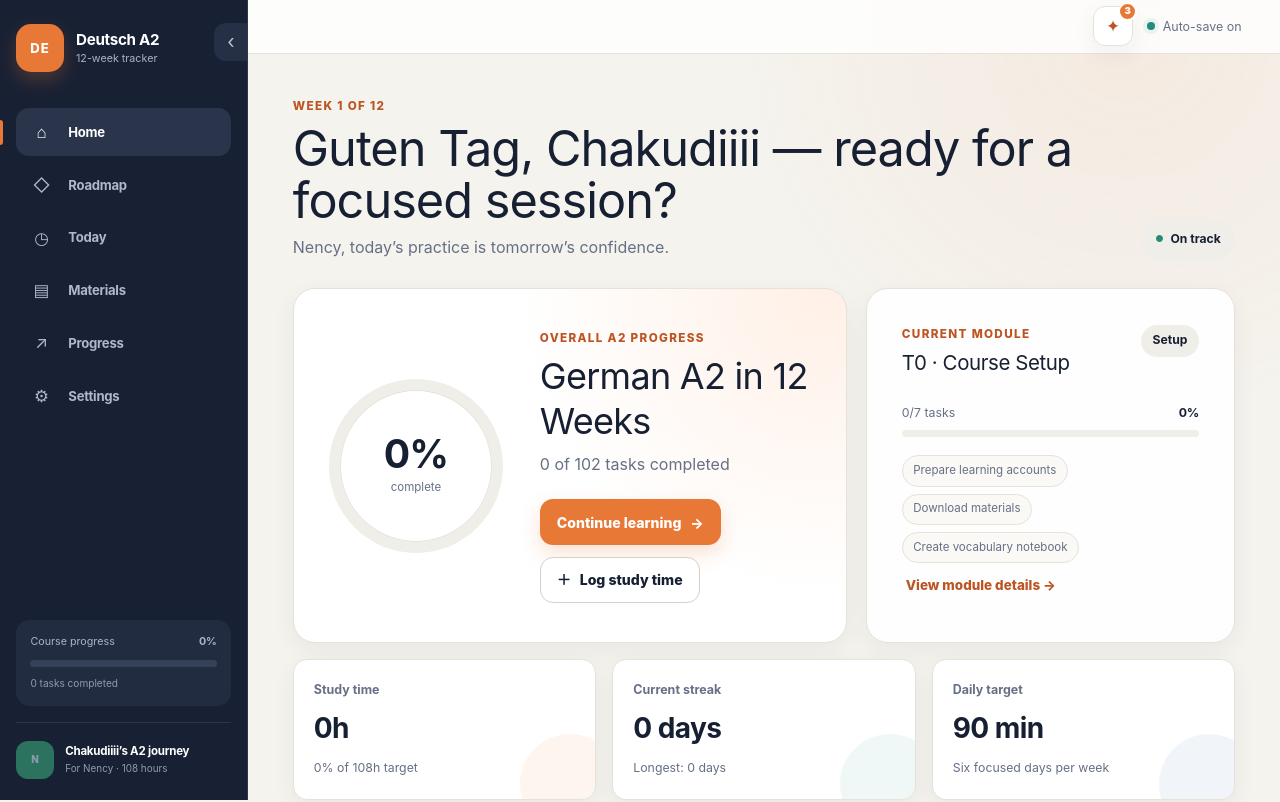
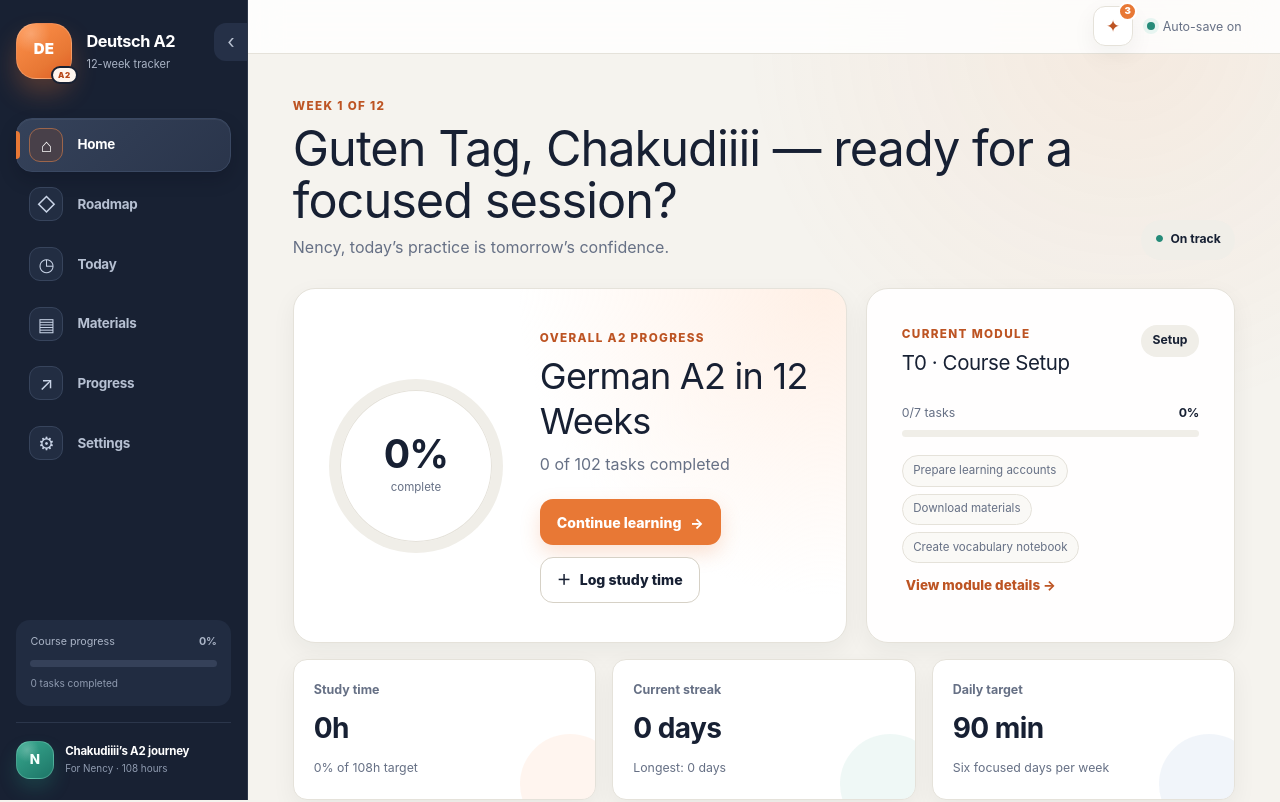
Before and after one commit to Kenil-Sutariya/german-a2, a Next.js app: page / in a window 1280 px wide. Shown: the top 802 px of the page. Built offline with nearby package versions, Linux system fonts and the light colour scheme.

Commit message:
Polish desktop navigation

```diff
--- a/app/GermanTrackerApp.tsx
+++ b/app/GermanTrackerApp.tsx
@@ -1741,7 +1741,10 @@ export function GermanTrackerApp() {
     <div className={`app-shell ${sidebarCollapsed ? "sidebar-collapsed" : ""}`}>
       <aside className="sidebar" aria-label="Primary navigation">
         <div className="brand">
-          <div className="brand-mark">DE</div>
+          <div className="brand-mark" aria-label="Deutsch A2">
+            <span>DE</span>
+            <small>A2</small>
+          </div>
           <div className="brand-copy">
             <strong>Deutsch A2</strong>
             <span>12-week tracker</span>
--- a/app/globals.css
+++ b/app/globals.css
@@ -2457,9 +2457,45 @@ select {
 
   .brand {
     display: flex;
-    min-height: 56px;
+    min-height: 62px;
     align-items: center;
-    gap: 0.75rem;
+    gap: 0.9rem;
+  }
+
+  .sidebar .brand-mark {
+    position: relative;
+    width: 56px;
+    height: 56px;
+    flex: 0 0 56px;
+    overflow: visible;
+    border: 1px solid color-mix(in srgb, white 18%, transparent);
+    border-radius: 20px;
+    background:
+      radial-gradient(circle at 26% 18%, rgba(255, 255, 255, 0.23), transparent 32%),
+      linear-gradient(145deg, #ff914b, var(--orange) 66%, #df5c24);
+    box-shadow: 0 14px 24px color-mix(in srgb, var(--orange) 28%, transparent);
+    letter-spacing: 0.02em;
+  }
+
+  .sidebar .brand-mark > span {
+    transform: translateY(-2px);
+    font-size: 0.94rem;
+    font-weight: 900;
+  }
+
+  .sidebar .brand-mark small {
+    position: absolute;
+    right: -7px;
+    bottom: -6px;
+    padding: 0.18rem 0.32rem;
+    border: 2px solid #182133;
+    border-radius: 999px;
+    background: #fff6ee;
+    color: #b84819;
+    font-size: 0.5rem;
+    font-weight: 900;
+    letter-spacing: 0.08em;
+    line-height: 1;
   }
 
   .brand-copy,
@@ -2486,12 +2522,14 @@ select {
   }
 
   .brand-copy strong {
-    font-size: 0.95rem;
+    font-size: 1.02rem;
+    letter-spacing: -0.025em;
   }
 
   .brand-copy span {
     color: #aab4c6;
-    font-size: 0.67rem;
+    margin-top: 0.16rem;
+    font-size: 0.69rem;
   }
 
   .sidebar-toggle {
@@ -2508,48 +2546,76 @@ select {
 
   .sidebar nav {
     display: grid;
-    gap: 0.3rem;
-    margin-top: 2rem;
+    gap: 0.38rem;
+    margin-top: 2.25rem;
   }
 
   .sidebar nav button {
     display: flex;
-    min-height: 48px;
+    position: relative;
+    min-height: 52px;
     align-items: center;
-    gap: 0.8rem;
-    padding: 0.55rem 0.72rem;
-    border-radius: 13px;
+    gap: 0.88rem;
+    padding: 0.55rem 0.78rem;
+    border: 1px solid transparent;
+    border-radius: 16px;
     background: transparent;
-    color: #aeb8ca;
+    color: #b6c0d2;
     cursor: pointer;
     text-align: left;
+    transition: background 160ms ease, border-color 160ms ease, color 160ms ease,
+      transform 160ms ease;
+  }
+
+  .sidebar nav button:hover {
+    border-color: #34415a;
+    background: #212d43;
+    color: #f8fbff;
+    transform: translateX(2px);
   }
 
   .sidebar nav button.is-active {
-    background: #2a354b;
+    border-color: #3a4862;
+    background: linear-gradient(135deg, #35425a, #2a354b);
     color: white;
+    box-shadow: inset 0 1px 0 rgba(255, 255, 255, 0.05), 0 8px 18px rgba(3, 8, 18, 0.18);
   }
 
   .sidebar nav button.is-active::before {
     position: absolute;
-    left: 0;
-    width: 3px;
-    height: 25px;
-    border-radius: 0 4px 4px 0;
+    left: -1px;
+    width: 4px;
+    height: 28px;
+    border-radius: 0 999px 999px 0;
     background: var(--orange);
     content: "";
   }
 
   .sidebar nav button > span {
     display: grid;
-    width: 28px;
-    min-width: 28px;
+    width: 34px;
+    min-width: 34px;
+    height: 34px;
     place-items: center;
-    font-size: 1.05rem;
+    border: 1px solid #37445c;
+    border-radius: 11px;
+    background: #222d42;
+    color: #c9d4e7;
+    font-size: 1.15rem;
+    line-height: 1;
+    transition: background 160ms ease, border-color 160ms ease, color 160ms ease;
+  }
+
+  .sidebar nav button:hover > span,
+  .sidebar nav button.is-active > span {
+    border-color: color-mix(in srgb, var(--orange) 55%, #3f4d66);
+    background: color-mix(in srgb, var(--orange) 17%, #27354d);
+    color: #fff;
   }
 
   .sidebar nav strong {
-    font-size: 0.82rem;
+    font-size: 0.84rem;
+    font-weight: 750;
   }
 
   .sidebar-progress {
@@ -2593,9 +2659,14 @@ select {
     height: 38px;
     min-width: 38px;
     place-items: center;
-    border-radius: 12px;
-    background: #2b735f;
-    font-size: 0.8rem;
+    border: 1px solid rgba(184, 255, 232, 0.24);
+    border-radius: 14px;
+    background:
+      radial-gradient(circle at 28% 22%, rgba(255, 255, 255, 0.22), transparent 32%),
+      linear-gradient(145deg, #38a98f, #1d7567);
+    box-shadow: 0 10px 18px rgba(38, 159, 132, 0.22);
+    color: #f6fffc;
+    font-size: 0.84rem;
     font-weight: 850;
   }
 
@@ -2611,6 +2682,11 @@ select {
   .sidebar-footer span {
     color: #8f9bb0;
     font-size: 0.62rem;
+  }
+
+  .sidebar-footer .avatar {
+    color: #f6fffc;
+    font-size: 0.84rem;
   }
 
   .bottom-nav {
```
